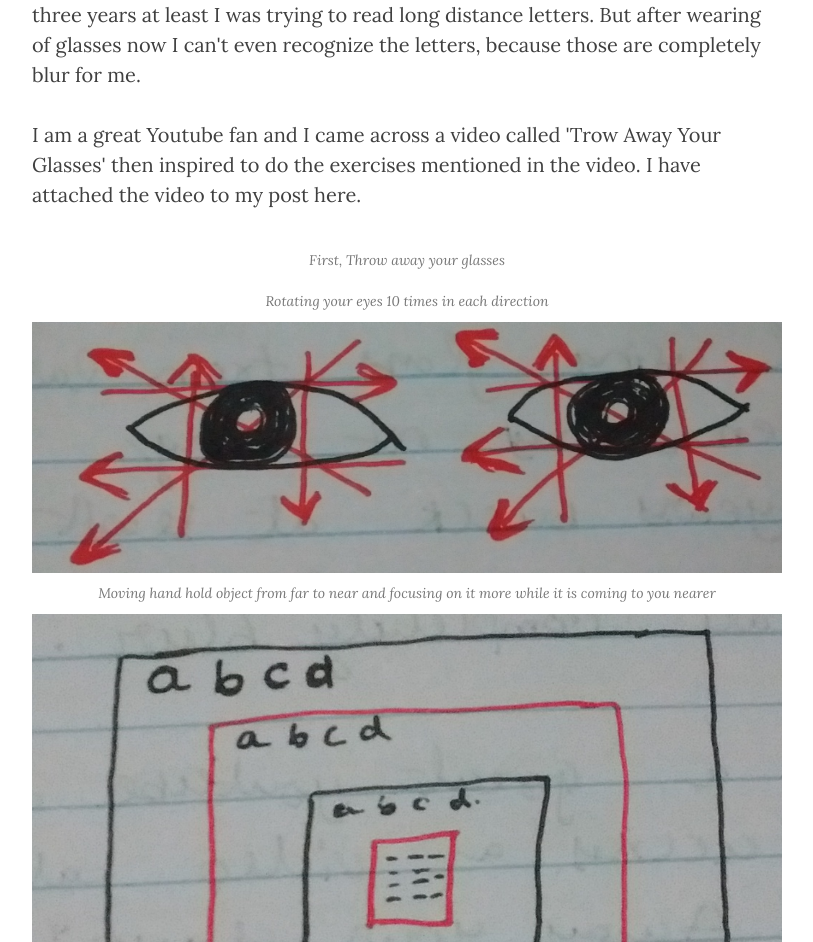
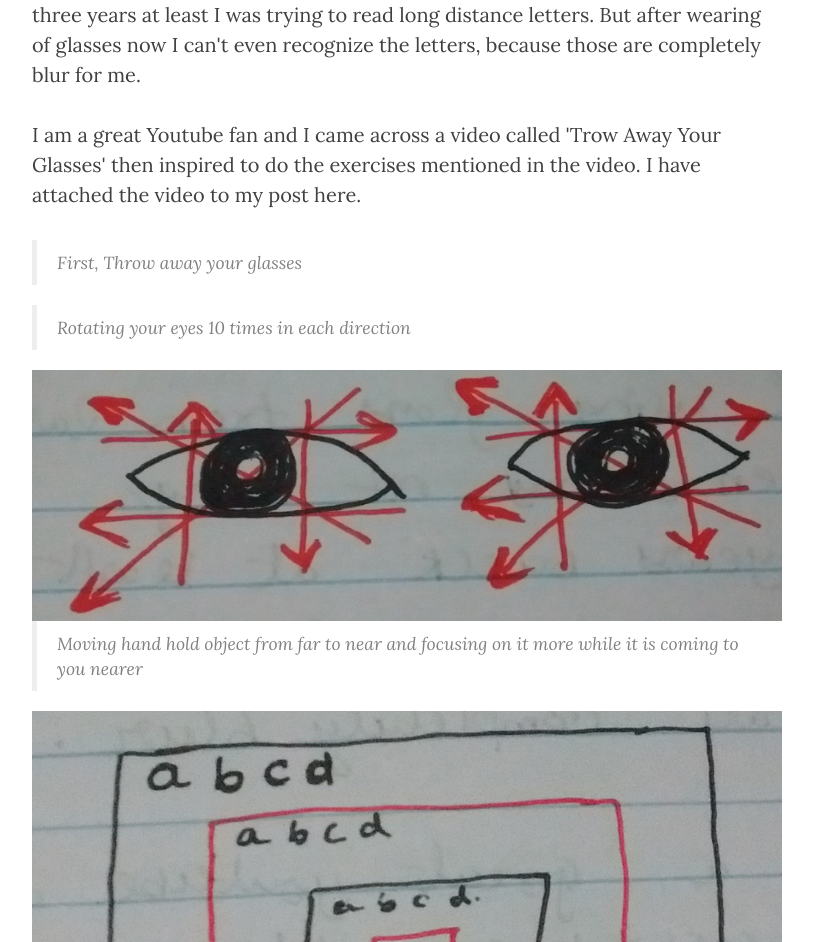
Before and after one commit to prateepgedupudi/prateepgedupudi.github.io, a Jekyll site: the page built from _posts/2017-11-16-Throw-Away-Your-Glasses.markdown, in a window 1280 px wide. Shown: the part 586-1528 px from the top of the page, without its empty margins (233-1046 px from the left). Built offline with Jekyll 4.4.1, drawn with Linux system fonts in a browser that asks for light colours; nearby versions of some CDN libraries.

Commit message:
Update post throw away your glasses

```diff
--- a/_posts/2017-11-16-Throw-Away-Your-Glasses.markdown
+++ b/_posts/2017-11-16-Throw-Away-Your-Glasses.markdown
@@ -10,12 +10,12 @@ header-img: ""
 <p>I started using glasses from last 3 years. when I was not using glasses before three years at least I was trying to read long distance letters. But after wearing of glasses now I can't even recognize the letters, because those are completely blur for me.</p>
 <p>I am a great Youtube fan and I came across a video called 'Trow Away Your Glasses' then inspired to do the exercises mentioned in the video. I have attached the video to my post here.  </p>
 <p>
-    <span class="caption text-muted">First, Throw away your glasses</span>
-    <span class="caption text-muted">Rotating your eyes 10 times in each direction</span>
+    <blockquote>First, Throw away your glasses</blockquote>
+    <blockquote >Rotating your eyes 10 times in each direction</blockquote>
     <img class="img-responsive center-block" src="/img/TAYG_1.jpg" alt="">
-    <span class="caption text-muted">Moving hand hold object from far to near and focusing on it more while it is coming to you nearer</span>
+    <blockquote>Moving hand hold object from far to near and focusing on it more while it is coming to you nearer</blockquote>
     <img class="img-responsive center-block" src="/img/TAYG_2.jpg" alt="">
-    <span class="caption text-muted">Bonus Tip: Rub your hands fastly and put your palms on your eyes for every one hour if your job is related to computers</span>
+    <blockquote>Bonus Tip: Rub your hands fastly and put your palms on your eyes for every one hour if your job is related to computers</blockquote>
 </p>
 <div class="embed-responsive embed-responsive-16by9">
 	<iframe width="960" height="720" src="https://www.youtube.com/embed/Q-qN1mYJWo8" frameborder="0" allowfullscreen></iframe>
```
